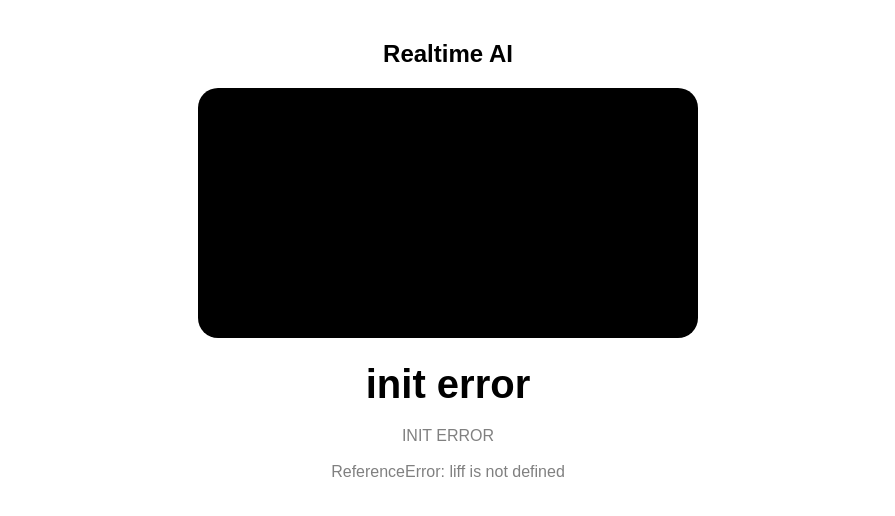
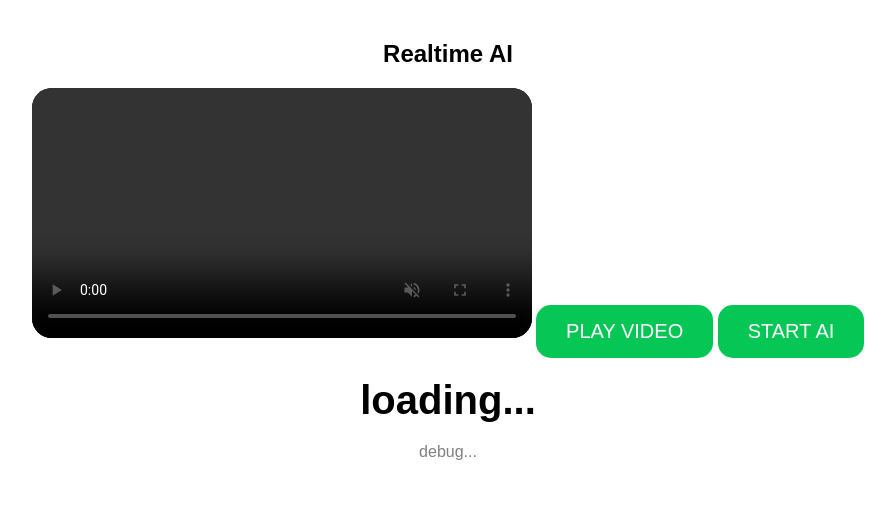
Before and after one commit to Thanoo2522/gitbackend, a Flask app: page /vdo in a window 1280 px wide. Shown: the top 516 px of the page, without its empty margins (192-1087 px from the left). Run offline with Flask 3, Linux system fonts and the light colour scheme; parts of the project's set-up code (start-up, migrations or seed data) failed here and were passed over; some libraries are stand-ins or nearby versions.

Commit message:
update feature

```diff
--- a/templates/vdo.html
+++ b/templates/vdo.html
@@ -38,6 +38,27 @@ video{
     background:black;
 
     border-radius:20px;
+
+    object-fit:cover;
+}
+
+button{
+
+    margin-top:20px;
+
+    padding:15px 30px;
+
+    font-size:20px;
+
+    border:none;
+
+    border-radius:15px;
+
+    background:#06c755;
+
+    color:white;
+
+    cursor:pointer;
 }
 
 #result{
@@ -78,13 +99,35 @@ video{
 
     autoplay
 
+    muted
+
     playsinline
 
     webkit-playsinline
 
-    muted>
+    controls>
 
 </video>
+
+<!-- ========================================= -->
+<!-- PLAY BUTTON -->
+<!-- ========================================= -->
+
+<button onclick="video.play()">
+
+    PLAY VIDEO
+
+</button>
+
+<!-- ========================================= -->
+<!-- START BUTTON -->
+<!-- ========================================= -->
+
+<button onclick="init()">
+
+    START AI
+
+</button>
 
 <!-- ========================================= -->
 <!-- CANVAS -->
@@ -192,13 +235,19 @@ async function startCamera(){
         debugDiv.innerHTML =
             "requesting camera..."
 
+        // =====================================
+        // GET CAMERA
+        // =====================================
+
         const stream =
 
             await navigator
             .mediaDevices
             .getUserMedia({
 
-                video:true,
+                video:{
+                    facingMode:"user"
+                },
 
                 audio:false
             })
@@ -208,15 +257,72 @@ async function startCamera(){
             stream
         )
 
+        debugDiv.innerHTML =
+            "camera granted"
+
+        // =====================================
+        // VIDEO SETTINGS
+        // =====================================
+
         video.srcObject = stream
 
-        await video.play()
+        video.muted = true
+
+        video.autoplay = true
+
+        video.playsInline = true
+
+        video.setAttribute(
+            "playsinline",
+            true
+        )
+
+        video.setAttribute(
+            "webkit-playsinline",
+            true
+        )
+
+        // =====================================
+        // WAIT METADATA
+        // =====================================
+
+        await new Promise(
+
+            resolve=>{
+
+                video.onloadedmetadata =
+                    ()=>{
+
+                        resolve()
+                    }
+            }
+        )
+
+        debugDiv.innerHTML =
+            "metadata loaded"
+
+        // =====================================
+        // FORCE PLAY
+        // =====================================
+
+        const playPromise =
+            video.play()
+
+        if(playPromise !== undefined){
+
+            playPromise
+
+            .then(()=>{
+
+                console.log(
+                    "VIDEO PLAYING"
+                )
 
                 debugDiv.innerHTML =
 
                     "camera success"
                     +
-            "<br>"
+                    "<br><br>"
                     +
                     "VIDEO SIZE = "
                     +
@@ -226,9 +332,31 @@ async function startCamera(){
                     +
                     video.videoHeight
 
+            })
+
+            .catch(err=>{
+
+                console.log(
+                    "PLAY ERROR",
+                    err
+                )
+
+                debugDiv.innerHTML =
+
+                    "PLAY ERROR"
+                    +
+                    "<br><br>"
+                    +
+                    err
+            })
+        }
+
     }catch(e){
 
-        console.log(e)
+        console.log(
+            "CAMERA ERROR",
+            e
+        )
 
         debugDiv.innerHTML =
 
@@ -417,7 +545,6 @@ async function init(){
 
         // =====================================
         // OPEN EXTERNAL BROWSER
-        // IMPORTANT
         // =====================================
 
         if(liff.isInClient()){
@@ -475,12 +602,6 @@ async function init(){
     }
 }
 
-// =====================================================
-// START
-// =====================================================
-
-init()
-
 </script>
 
 </body>
```
Lines whose indentation alone changed are shown as unchanged.
